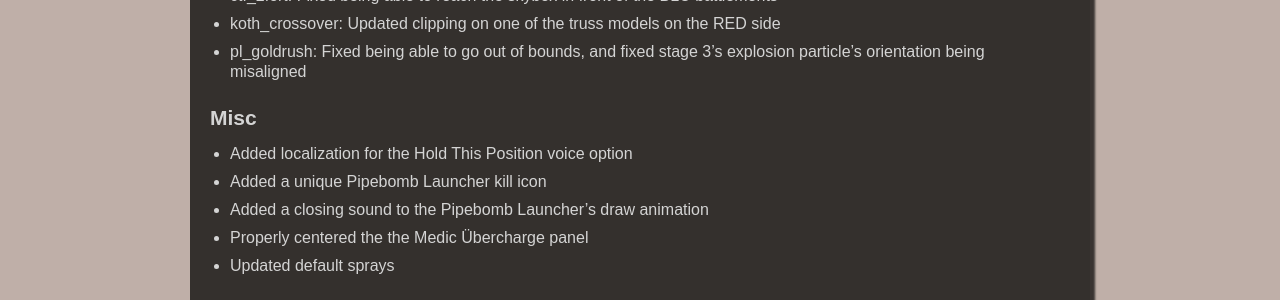
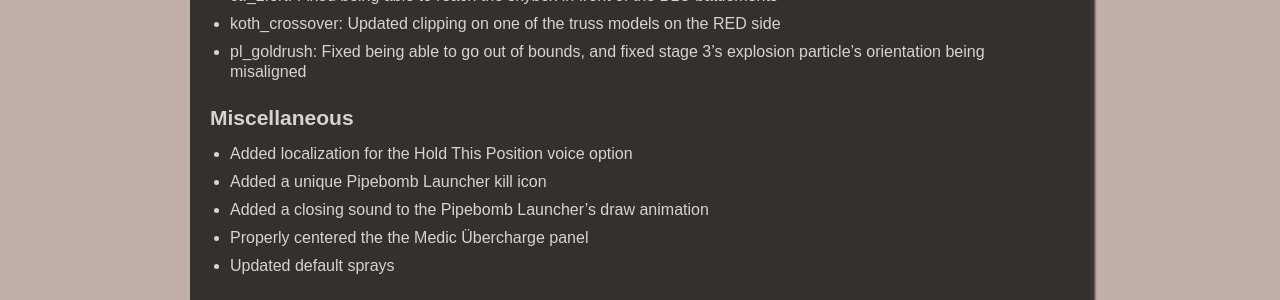
Before and after one commit to Pre-Fortress-2/PF2-Website, a Jekyll site: the page built from _posts/updates/0.7/2022-11-25-update-070-hotfix.md, in a window 1280 px wide. Shown: the part 1788-2088 px from the top of the page. Built offline with Jekyll 4.4.1, drawn with Linux system fonts in a browser that asks for light colours.

Commit message:
Update 2022-11-25-update-070-hotfix.md

```diff
--- a/_posts/updates/0.7/2022-11-25-update-070-hotfix.md
+++ b/_posts/updates/0.7/2022-11-25-update-070-hotfix.md
@@ -53,7 +53,7 @@ Update addressing bugs and issues found during the first week of 0.7's release.
 - koth_crossover: Updated clipping on one of the truss models on the RED side
 - pl_goldrush: Fixed being able to go out of bounds, and fixed stage 3's explosion particle's orientation being misaligned
 
-## Misc
+## Miscellaneous
 - Added localization for the Hold This Position voice option
 - Added a unique Pipebomb Launcher kill icon
 - Added a closing sound to the Pipebomb Launcher's draw animation
```
